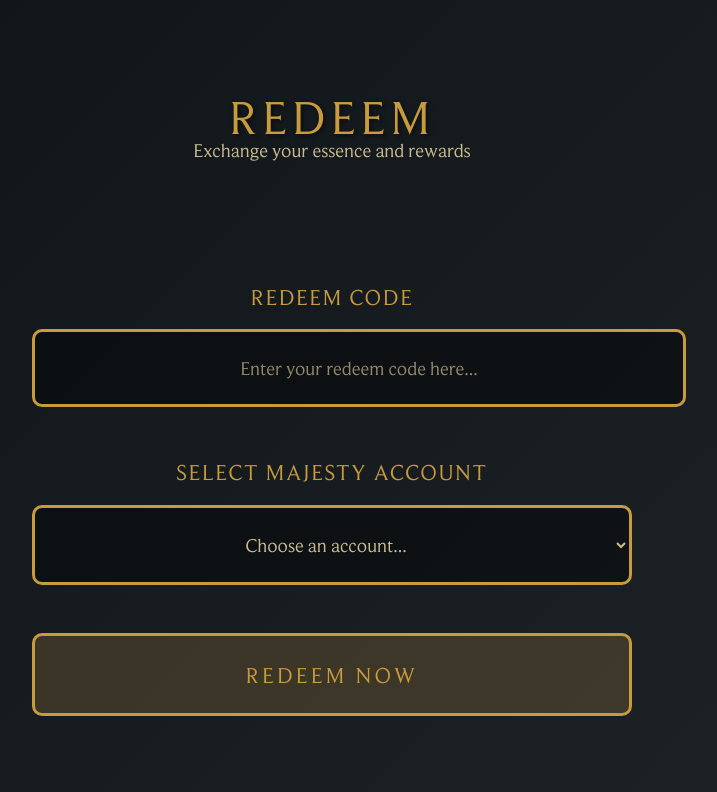
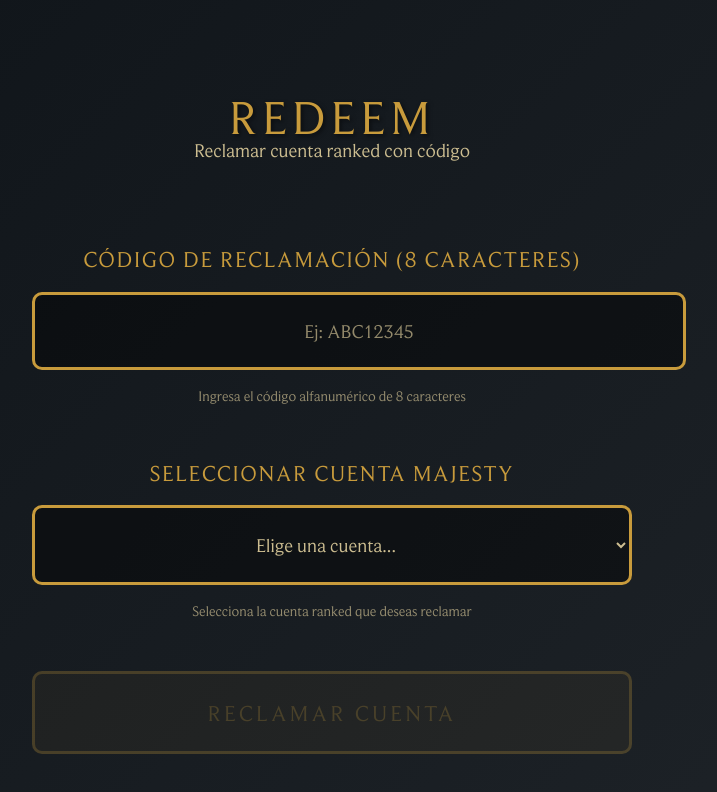
Before and after one commit to Gemdelle/Bridyam-Majesties---LoL, a React (Vite) app: page /redeem in a window 1280 px wide. Shown: the top 792 px of the page, without its empty margins (308-1025 px from the left). Built offline with nearby package versions, Linux system fonts and the light colour scheme.

Commit message:
Agrega consumo de claim para reclamar cuentas.

```diff
--- a/src/pages/Redeem/Redeem.module.scss
+++ b/src/pages/Redeem/Redeem.module.scss
@@ -102,6 +102,12 @@
     color: #cdbe91;
     opacity: 0.7;
   }
+
+  &:disabled {
+    opacity: 0.6;
+    cursor: not-allowed;
+    background: rgba(0, 0, 0, 0.2);
+  }
 }
 
 .input__select {
@@ -112,6 +118,55 @@
     color: #cdbe91;
     padding: 1rem;
   }
+
+  &:disabled {
+    opacity: 0.6;
+    cursor: not-allowed;
+    background: rgba(0, 0, 0, 0.2);
+  }
+}
+
+.input__hint {
+  font-size: 0.9rem;
+  color: #cdbe91;
+  opacity: 0.7;
+  text-align: center;
+  font-style: italic;
+}
+
+.error__message {
+  padding: 1rem;
+  background: rgba(220, 53, 69, 0.1);
+  border: 2px solid #dc3545;
+  border-radius: 8px;
+  color: #dc3545;
+  font-size: 1rem;
+  text-align: center;
+  font-weight: 500;
+  animation: shake 0.5s ease-in-out;
+}
+
+.success__message {
+  padding: 1rem;
+  background: rgba(40, 167, 69, 0.1);
+  border: 2px solid #28a745;
+  border-radius: 8px;
+  color: #28a745;
+  font-size: 1rem;
+  text-align: center;
+  font-weight: 500;
+  animation: fadeIn 0.5s ease-in-out;
+}
+
+@keyframes shake {
+  0%, 100% { transform: translateX(0); }
+  25% { transform: translateX(-5px); }
+  75% { transform: translateX(5px); }
+}
+
+@keyframes fadeIn {
+  from { opacity: 0; transform: translateY(-10px); }
+  to { opacity: 1; transform: translateY(0); }
 }
 
 .redeem__button {
@@ -130,15 +185,24 @@
   position: relative;
   overflow: hidden;
 
-  &:hover {
+  &:hover:not(:disabled) {
     background: #c89b3c;
     color: #0f1419;
     transform: translateY(-3px);
     box-shadow: 0 5px 20px rgba(200, 155, 60, 0.4);
   }
 
-  &:active {
+  &:active:not(:disabled) {
     transform: translateY(0);
+  }
+
+  &:disabled {
+    opacity: 0.5;
+    cursor: not-allowed;
+    background: rgba(200, 155, 60, 0.1);
+    border-color: rgba(200, 155, 60, 0.5);
+    color: rgba(200, 155, 60, 0.5);
+    transform: none;
   }
 
   &::before {
@@ -156,7 +220,7 @@
     transition: left 0.5s ease;
   }
 
-  &:hover::before {
+  &:hover:not(:disabled)::before {
     left: 100%;
   }
 }
@@ -186,6 +250,16 @@
     font-size: 1rem;
   }
 
+  .input__hint {
+    font-size: 0.8rem;
+  }
+
+  .error__message,
+  .success__message {
+    padding: 0.8rem;
+    font-size: 0.9rem;
+  }
+
   .redeem__button {
     padding: 1rem 2rem;
     font-size: 1.2rem;
--- a/src/pages/Redeem/Redeem.tsx
+++ b/src/pages/Redeem/Redeem.tsx
@@ -1,22 +1,52 @@
 import React, { useState } from 'react';
 import styles from './Redeem.module.scss';
+import { claimService } from '../../services/claimService';
 
 const Redeem: React.FC = () => {
     const [redeemCode, setRedeemCode] = useState('');
     const [selectedAccount, setSelectedAccount] = useState('');
+    const [loading, setLoading] = useState(false);
+    const [error, setError] = useState<string | null>(null);
+    const [success, setSuccess] = useState<string | null>(null);
 
-    const handleRedeem = () => {
-        if (!redeemCode.trim()) {
-            alert('Please enter a redeem code');
-            return;
-        }
-        if (!selectedAccount) {
-            alert('Please select a majesty account');
+    const handleRedeem = async () => {
+        setError(null);
+        setSuccess(null);
+
+        // Validate input data
+        const validationErrors = claimService.validateClaimData(redeemCode, selectedAccount);
+        if (validationErrors.length > 0) {
+            setError(validationErrors.join(', '));
             return;
         }
 
-        // Here you would typically make an API call to redeem the code
-        alert(`Redeeming code "${redeemCode}" for account "${selectedAccount}"`);
+        setLoading(true);
+
+        try {
+            const result = await claimService.claimAccount({
+                code: redeemCode,
+                rankedUsername: selectedAccount
+            });
+
+            if (result.success) {
+                setSuccess(`¡Cuenta "${result.rankedUsername}" reclamada exitosamente!`);
+                setRedeemCode('');
+                setSelectedAccount('');
+            } else {
+                setError(result.message);
+            }
+        } catch (error) {
+            setError('Error inesperado. Por favor, intenta de nuevo.');
+        } finally {
+            setLoading(false);
+        }
+    };
+
+    const handleCodeChange = (e: React.ChangeEvent<HTMLInputElement>) => {
+        const value = e.target.value.toUpperCase().replace(/[^A-Z0-9]/g, '');
+        if (value.length <= 8) {
+            setRedeemCode(value);
+        }
     };
 
     return (
@@ -24,36 +54,42 @@ const Redeem: React.FC = () => {
             <div className={styles.redeem__container}>
                 <header className={styles.redeem__header}>
                     <h1 className={styles.redeem__title}>Redeem</h1>
-                    <p className={styles.redeem__subtitle}>Exchange your essence and rewards</p>
+                    <p className={styles.redeem__subtitle}>Reclamar cuenta ranked con código</p>
                 </header>
 
                 <div className={styles.redeem__content}>
                     <div className={styles.redeem__form}>
                         <div className={styles.input__group}>
                             <label htmlFor="redeemCode" className={styles.input__label}>
-                                Redeem Code
+                                Código de Reclamación (8 caracteres)
                             </label>
                             <input
                                 type="text"
                                 id="redeemCode"
                                 className={styles.input__field}
-                                placeholder="Enter your redeem code here..."
+                                placeholder="Ej: ABC12345"
                                 value={redeemCode}
-                                onChange={(e) => setRedeemCode(e.target.value)}
+                                onChange={handleCodeChange}
+                                maxLength={8}
+                                disabled={loading}
                             />
+                            <small className={styles.input__hint}>
+                                Ingresa el código alfanumérico de 8 caracteres
+                            </small>
                         </div>
 
                         <div className={styles.input__group}>
                             <label htmlFor="majestyAccount" className={styles.input__label}>
-                                Select Majesty Account
+                                Seleccionar Cuenta Majesty
                             </label>
                             <select
                                 id="majestyAccount"
                                 className={styles.input__select}
                                 value={selectedAccount}
                                 onChange={(e) => setSelectedAccount(e.target.value)}
+                                disabled={loading}
                             >
-                                <option value="" disabled>Choose an account...</option>
+                                <option value="" disabled>Elige una cuenta...</option>
                                 <option value="GEM Arminariknot#GEM">GEM Arminariknot#GEM</option>
                                 <option value="GEM Cordacrimory#GEM">GEM Cordacrimory#GEM</option>
                                 <option value="GEM Dreemurdomme#GEM">GEM Dreemurdomme#GEM</option>
@@ -70,10 +106,29 @@ const Redeem: React.FC = () => {
                                 <option value="GEM Primrosenrot#GEM">GEM Primrosenrot#GEM</option>
                                 <option value="GEM Priscyumice#GEM">GEM Priscyumice#GEM</option>
                             </select>
+                            <small className={styles.input__hint}>
+                                Selecciona la cuenta ranked que deseas reclamar
+                            </small>
                         </div>
 
-                        <button className={styles.redeem__button} onClick={handleRedeem}>
-                            Redeem Now
+                        {error && (
+                            <div className={styles.error__message}>
+                                {error}
+                            </div>
+                        )}
+
+                        {success && (
+                            <div className={styles.success__message}>
+                                {success}
+                            </div>
+                        )}
+
+                        <button
+                            className={styles.redeem__button}
+                            onClick={handleRedeem}
+                            disabled={loading || !redeemCode || !selectedAccount}
+                        >
+                            {loading ? 'Reclamando...' : 'Reclamar Cuenta'}
                         </button>
                     </div>
                 </div>
--- /dev/null
+++ b/src/services/claimService.ts
@@ -0,0 +1,103 @@
+// API configuration
+const API_BASE_URL = 'http://localhost:8080';
+
+// Types
+export interface ClaimRequest {
+  code: string;
+  rankedUsername: string;
+}
+
+export interface ClaimResponse {
+  success: boolean;
+  message: string;
+  rankedUsername?: string;
+}
+
+export interface ApiError {
+  success: false;
+  message: string;
+  errors?: string[];
+}
+
+// Claim service class
+export class ClaimService {
+  private static instance: ClaimService;
+
+  private constructor() {}
+
+  public static getInstance(): ClaimService {
+    if (!ClaimService.instance) {
+      ClaimService.instance = new ClaimService();
+    }
+    return ClaimService.instance;
+  }
+
+  // Get auth token from localStorage
+  private getAuthToken(): string | null {
+    return localStorage.getItem('auth_token');
+  }
+
+  // Claim account method
+  async claimAccount(claimData: ClaimRequest): Promise<ClaimResponse> {
+    try {
+      const token = this.getAuthToken();
+
+      if (!token) {
+        return {
+          success: false,
+          message: 'Authentication required. Please login first.',
+        };
+      }
+
+      const response = await fetch(`${API_BASE_URL}/claim/account`, {
+        method: 'POST',
+        headers: {
+          'Content-Type': 'application/json',
+          'Authorization': `Bearer ${token}`,
+        },
+        body: JSON.stringify(claimData),
+      });
+
+      const data: ClaimResponse = await response.json();
+
+      if (response.ok && data.success) {
+        return data;
+      } else {
+        return {
+          success: false,
+          message: data.message || 'Failed to claim account',
+        };
+      }
+    } catch (error) {
+      console.error('Claim account error:', error);
+      return {
+        success: false,
+        message: 'Network error. Please try again.',
+      };
+    }
+  }
+
+  // Validate claim data
+  validateClaimData(code: string, rankedUsername: string): string[] {
+    const errors: string[] = [];
+
+    // Validate code
+    if (!code || code.length !== 8) {
+      errors.push('El código debe tener exactamente 8 caracteres');
+    }
+
+    if (!/^[A-Za-z0-9]{8}$/.test(code)) {
+      errors.push('El código solo puede contener letras y números');
+    }
+
+    // Validate username
+    if (!rankedUsername || rankedUsername.trim() === '') {
+      errors.push('El username del ranked es requerido');
+    }
+
+    return errors;
+  }
+}
+
+// Export singleton instance
+export const claimService = ClaimService.getInstance();
```
